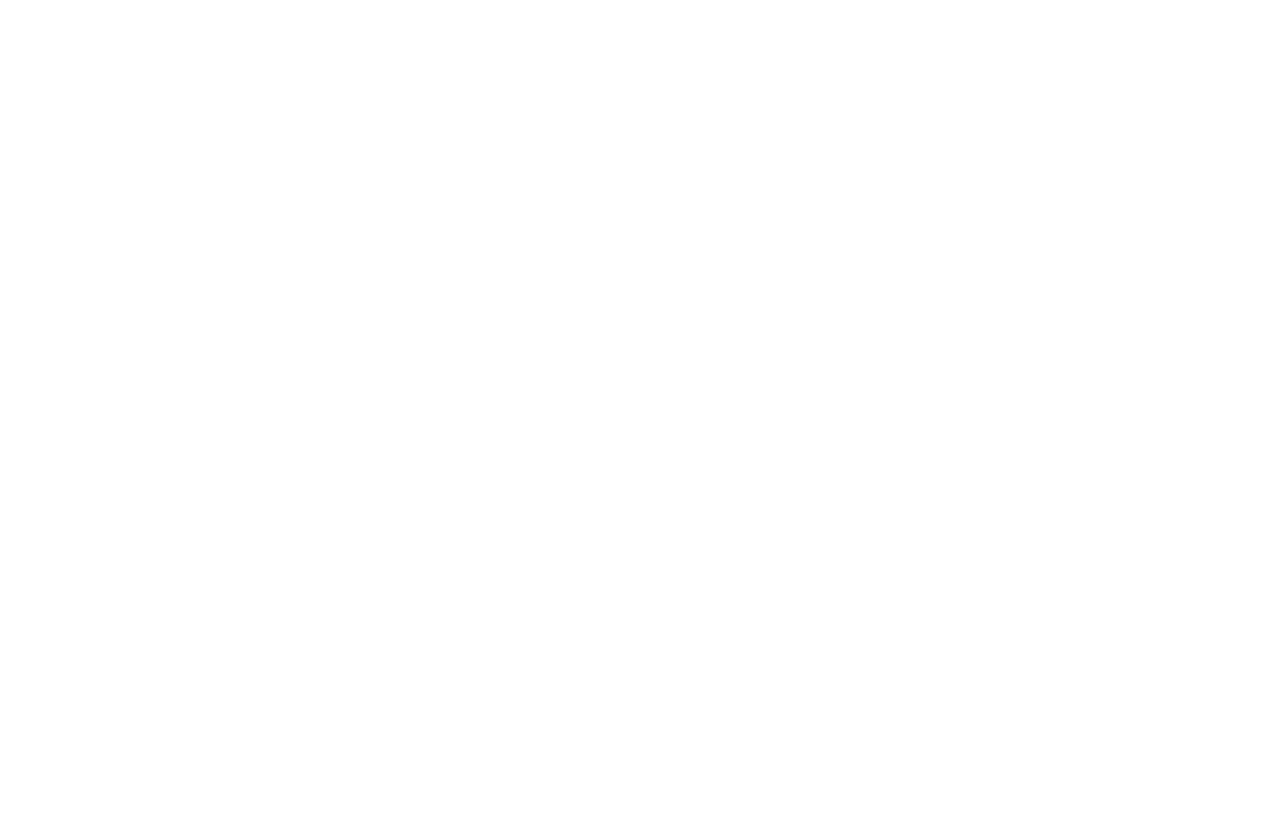
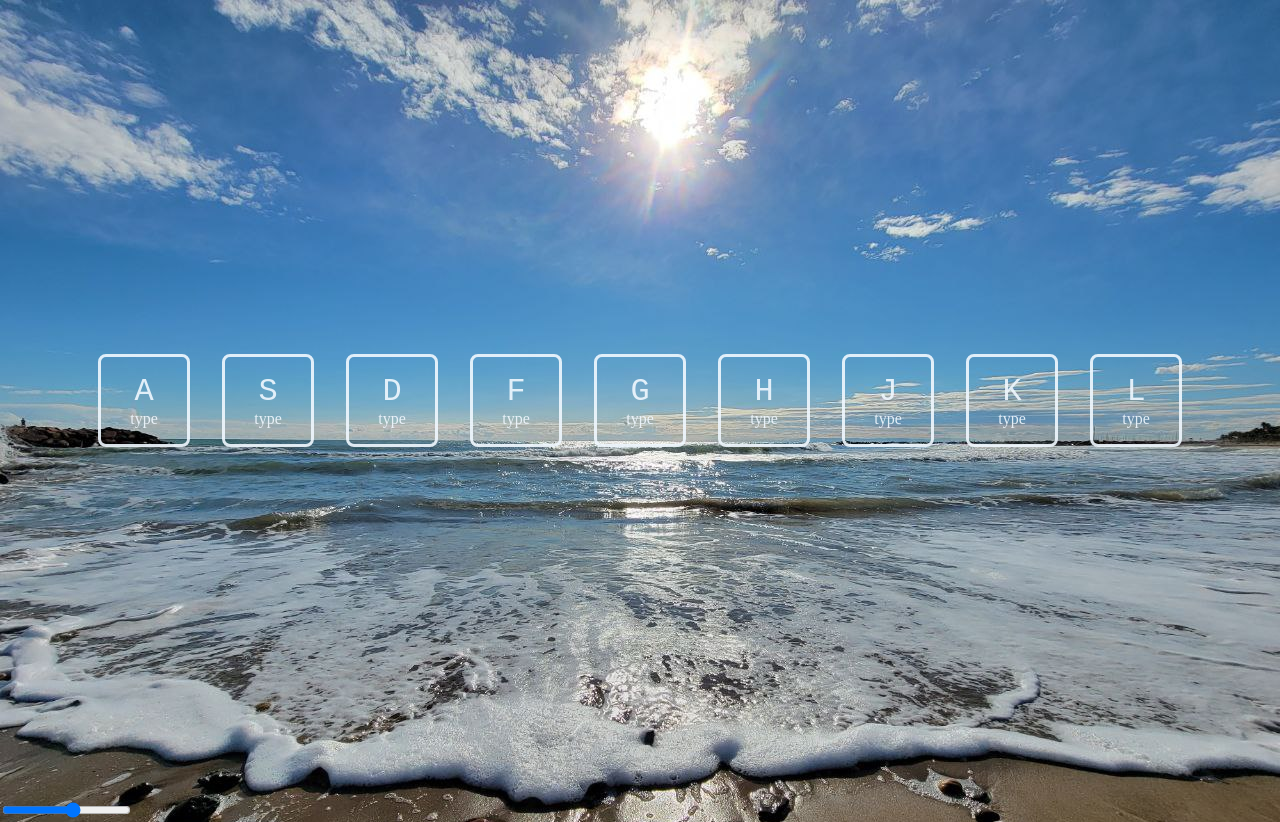
Before and after one commit to yevgeniamaksymiv/js-01-music-keys, a plain HTML site: page index.html in a window 1280 px wide. Before the commit the page ends 800 px from the top, so only its background shows below. Drawn offline with Linux system fonts and the light colour scheme.

Commit message:
add css audio favicon_io

```diff
--- /dev/null
+++ b/css/index.css
@@ -0,0 +1,31 @@
+body {
+    background-image: url("../img/main-photo.jpg");
+    background-size: cover;
+    margin: 0;
+    padding: 0;
+}
+
+.keys {
+    display: flex;
+    align-items: center;
+    justify-content: center;
+    min-height: 100vh;
+}
+
+.key {
+    border: 3px solid aliceblue;
+    border-radius: .5rem;
+    display: flex;
+    flex-direction: column ;
+    text-align: center;
+    width: 70px;
+    margin: 1rem;
+    padding: 1rem .5rem;
+    font-size: 1rem;
+    color: aliceblue;
+    opacity: .9;
+}
+
+kbd {
+    font-size: 2rem;
+}
--- a/index.html
+++ b/index.html
@@ -5,8 +5,64 @@
     <meta http-equiv="X-UA-Compatible" content="IE=edge">
     <meta name="viewport" content="width=device-width, initial-scale=1.0">
     <title>Music Keys</title>
+    <link rel="apple-touch-icon" sizes="180x180" href="favicon_io/apple-touch-icon.png">
+    <link rel="icon" type="image/png" sizes="32x32" href="favicon_io/favicon-32x32.png">
+    <link rel="icon" type="image/png" sizes="16x16" href="favicon_io/favicon-16x16.png">
+    <link rel="manifest" href="favicon_io/site.webmanifest">
+    <link rel="stylesheet" href="css/index.css">
 </head>
 <body>
+    <div class="keys">
+        <div data-key="65" class="key">
+            <kbd>A</kbd>
+            <span class="sound">type</span>
+        </div>
+        <div data-key="83" class="key">
+            <kbd>S</kbd>
+            <span class="sound">type</span>
+        </div>
+        <div data-key="68" class="key">
+            <kbd>D</kbd>
+            <span class="sound">type</span>
+        </div>
+        <div data-key="70" class="key">
+            <kbd>F</kbd>
+            <span class="sound">type</span>
+        </div>
+        <div data-key="71" class="key">
+            <kbd>G</kbd>
+            <span class="sound">type</span>
+        </div>
+        <div data-key="72" class="key">
+            <kbd>H</kbd>
+            <span class="sound">type</span>
+        </div>
+        <div data-key="74" class="key">
+            <kbd>J</kbd>
+            <span class="sound">type</span>
+        </div>
+        <div data-key="75" class="key">
+            <kbd>K</kbd>
+            <span class="sound">type</span>
+        </div>
+        <div data-key="76" class="key">
+            <kbd>L</kbd>
+            <span class="sound">type</span>
+        </div>
+    </div>
 
+    <div>
+        <input type="range" name="quantity" min="1" max="10">
+    </div>
+
+    <audio data-key="65" src="audio/dissolved-girl.mp3"></audio>
+    <audio data-key="83" src=""></audio>
+    <audio data-key="68" src=""></audio>
+    <audio data-key="70" src=""></audio>
+    <audio data-key="71" src=""></audio>
+    <audio data-key="72" src=""></audio>
+    <audio data-key="74" src=""></audio>
+    <audio data-key="75" src=""></audio>
+    <audio data-key="76" src=""></audio>
 </body>
 </html>
```
Also changed, not shown: favicon_io/about.txt (added), favicon_io/android-chrome-192x192.png (added), favicon_io/android-chrome-512x512.png (added), favicon_io/apple-touch-icon.png (added), favicon_io/favicon-16x16.png (added), favicon_io/favicon-32x32.png (added), favicon_io/favicon.ico (added), favicon_io/site.webmanifest (added), img/main-photo.jpg (added), 1 other file.
